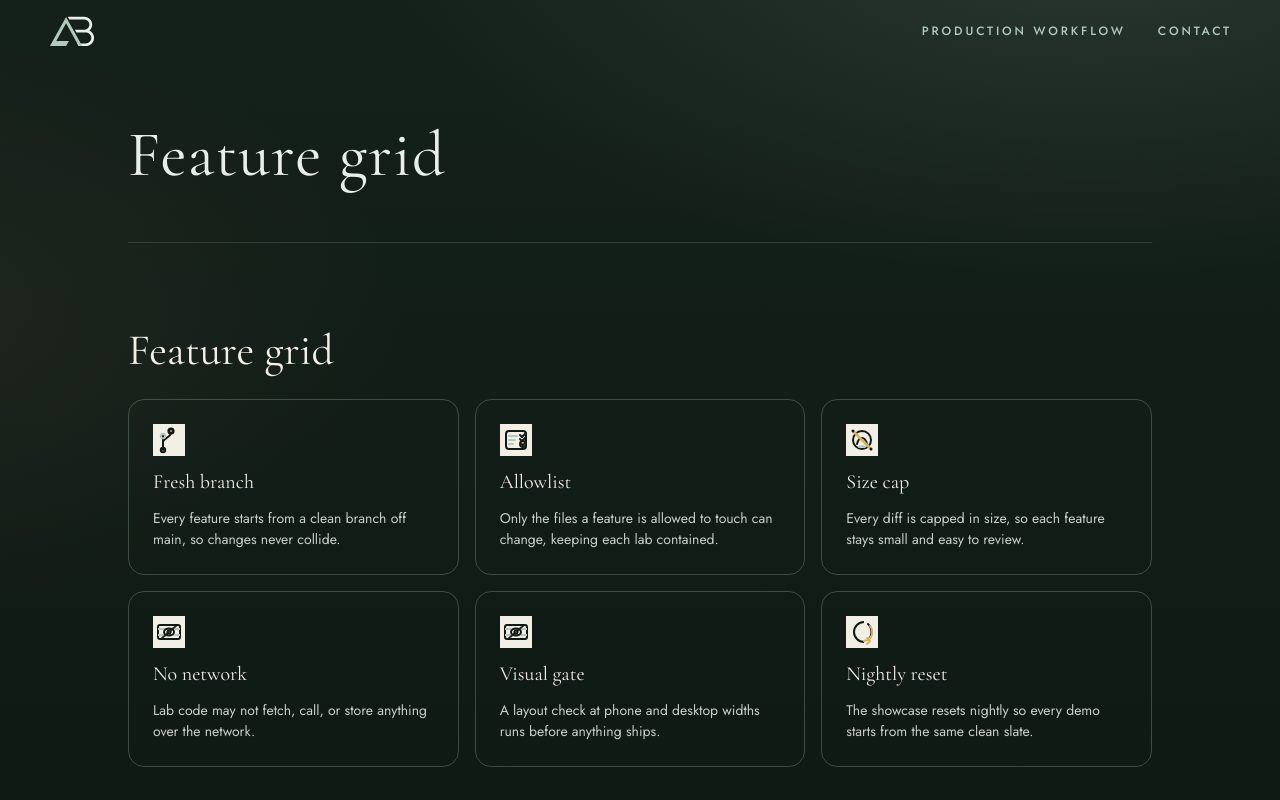
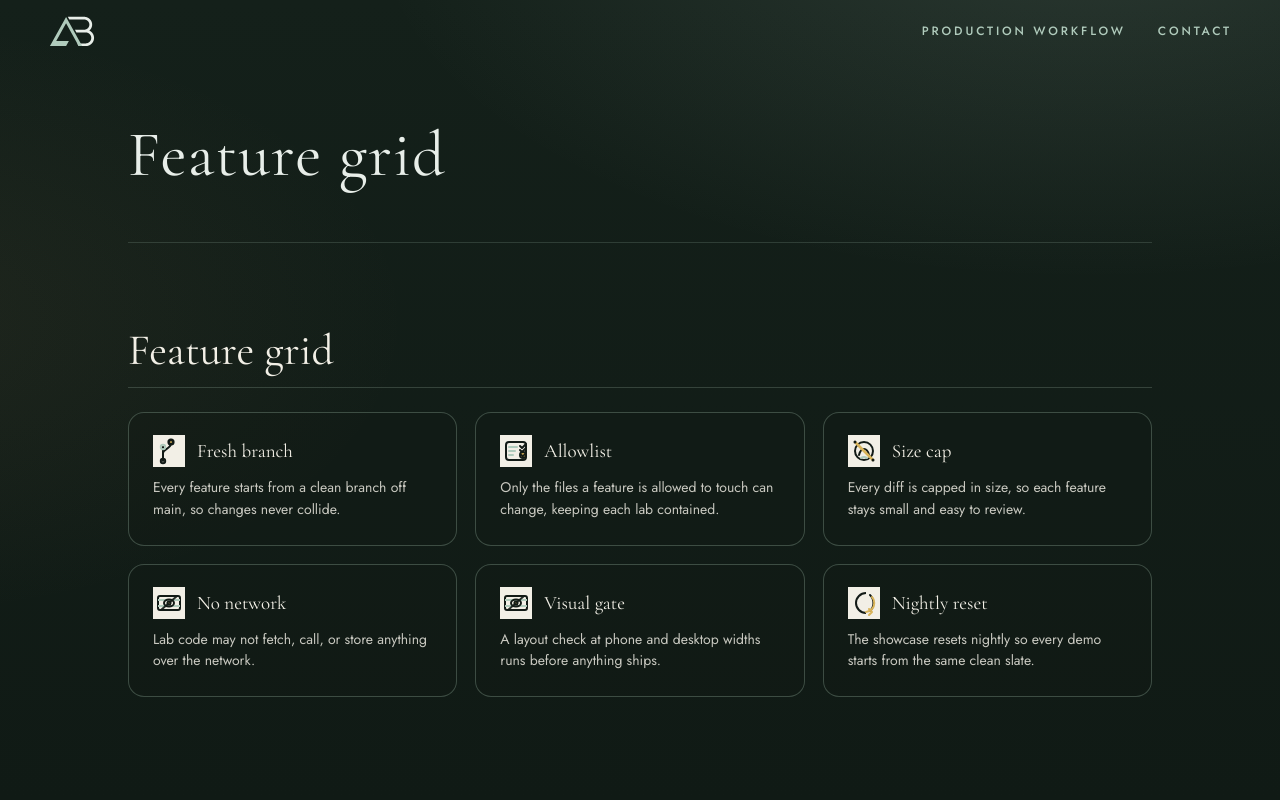
Before and after one commit to ashtonbach/agent-showcase, a Next.js app: page /showcase/ in a window 1280 px wide. Shown: the top 800 px of the page. Built offline with nearby package versions, Linux system fonts and the light colour scheme.

Commit message:
Feature: Feature grid (Author: Alder)
Co-authored-by: AshtonBach Coder <ashtonbach-coder@users.noreply.github.com>

```diff
--- a/app/lab/feature-grid/index.tsx
+++ b/app/lab/feature-grid/index.tsx
@@ -1,72 +1,138 @@
 "use client";
-import { useState } from "react";
+import { useCallback, useState } from "react";
 
-type Guardrail = { title: string; text: string };
+const ITEMS = [
+  { title: "Fresh branch", body: "Every feature starts from a clean branch off main, so changes never collide." },
+  { title: "Allowlist", body: "Only the files a feature is allowed to touch can change, keeping each lab contained." },
+  { title: "Size cap", body: "Every diff is capped in size, so each feature stays small and easy to review." },
+  { title: "No network", body: "Lab code may not fetch, call, or store anything over the network." },
+  { title: "Visual gate", body: "A layout check at phone and desktop widths runs before anything ships." },
+  { title: "Nightly reset", body: "The showcase resets nightly so every demo starts from the same clean slate." },
+] as const;
 
-const GUARDRAILS: Guardrail[] = [
-  { title: "Fresh branch", text: "Every feature starts from a clean branch off main, so changes never collide." },
-  { title: "Allowlist", text: "Only the files a feature is allowed to touch can change, keeping each lab contained." },
-  { title: "Size cap", text: "Every diff is capped in size, so each feature stays small and easy to review." },
-  { title: "No network", text: "Lab code may not fetch, call, or store anything over the network." },
-  { title: "Visual gate", text: "A layout check at phone and desktop widths runs before anything ships." },
-  { title: "Nightly reset", text: "The showcase resets nightly so every demo starts from the same clean slate." },
-];
-
-function FallbackIcon() {
+function InlineMark() {
   return (
-    <svg viewBox="0 0 32 32" width={32} height={32} aria-hidden="true">
-      <rect x="4" y="4" width="24" height="24" rx="6" fill="none" stroke="currentColor" strokeWidth="2" />
-      <path d="M11 16h10M16 11v10" stroke="currentColor" strokeWidth="2" strokeLinecap="round" />
+    <svg width={32} height={32} viewBox="0 0 32 32" aria-hidden="true">
+      <path d="M8 16h16" stroke="currentColor" strokeWidth="2" strokeLinecap="round" />
+      <path d="M16 8v16" stroke="currentColor" strokeWidth="2" strokeLinecap="round" />
     </svg>
   );
 }
 
-export default function Lab() {
-  const [artOk, setArtOk] = useState<boolean[]>(() => GUARDRAILS.map(() => true));
+export default function FeatureGridLab() {
+  const [broken, setBroken] = useState<Record<number, true>>({});
+  const markBroken = useCallback((idx: number) => {
+    setBroken((prev) => (prev[idx] ? prev : { ...prev, [idx]: true }));
+  }, []);
 
   return (
-    <section data-lab="feature-grid" aria-labelledby="feature-grid-h2">
-      <h2 id="feature-grid-h2">Feature grid</h2>
-      <ul className="lab-fg-grid">
-        {GUARDRAILS.map((g, i) => (
-          <li className="lab-fg-card" key={g.title}>
-            <span className="lab-fg-icon-wrap">
-              {artOk[i] ? (
+    <section data-lab="feature-grid" aria-labelledby="fg-heading">
+      <h2 id="fg-heading">Feature grid</h2>
+      <ul className="lab-fglist">
+        {ITEMS.map((item, idx) => {
+          const useFallback = broken[idx];
+          return (
+            <li key={item.title} className="lab-fglist-item">
+              <div className="lab-fglist-head">
+                <span className="lab-fglist-icon" aria-hidden={useFallback ? true : undefined}>
+                  {useFallback ? (
+                    <span data-art="fallback" className="lab-fglist-fallback">
+                      <InlineMark />
+                    </span>
+                  ) : (
                     <img
                       data-art="image"
-                  src={`/lab/feature-grid/icon-${i}.svg`}
+                      src={`/lab/feature-grid/icon-${idx}.svg`}
                       width={32}
                       height={32}
                       alt=""
-                  onError={() =>
-                    setArtOk((prev) => prev.map((v, idx) => (idx === i ? false : v)))
-                  }
+                      onError={() => markBroken(idx)}
                     />
-              ) : (
-                <span data-art="fallback" aria-hidden="true" className="lab-fg-fallback">
-                  <FallbackIcon />
-                </span>
                   )}
                 </span>
-            <h3 className="lab-fg-title">{g.title}</h3>
-            <p className="lab-fg-text">{g.text}</p>
+                <h3 className="lab-fglist-label">{item.title}</h3>
+              </div>
+              <p className="lab-fglist-copy">{item.body}</p>
             </li>
-        ))}
+          );
+        })}
       </ul>
-      <style>{css}</style>
+      <style>{styles}</style>
     </section>
   );
 }
 
-const css = `
-[data-lab="feature-grid"] { max-width: min(960px, 100%); margin: 8px auto 56px; color: #E8EEE9; }
-[data-lab="feature-grid"] h2 { font-family: var(--serif); font-weight: 400; font-size: 30px; margin: 0 0 24px; color: #F2EFE6; }
-.lab-fg-grid { list-style: none; margin: 0; padding: 0; display: grid; grid-template-columns: repeat(3, 1fr); gap: 16px; }
-.lab-fg-card { border: 1px solid rgba(176,203,188,0.28); border-radius: 16px; padding: 24px; display: flex; flex-direction: column; gap: 10px; }
-.lab-fg-icon-wrap { display: inline-flex; width: 32px; height: 32px; color: var(--sage); }
-.lab-fg-fallback { display: inline-flex; width: 32px; height: 32px; color: var(--sage); background: rgba(176,203,188,0.16); border-radius: 8px; align-items: center; justify-content: center; }
-.lab-fg-title { font-family: var(--serif); font-weight: 400; font-size: 20px; margin: 0; color: #F2EFE6; }
-.lab-fg-text { font-size: 14px; line-height: 1.5; margin: 0; color: rgba(232,238,233,0.85); }
-@media (max-width: 900px) { .lab-fg-grid { grid-template-columns: repeat(2, 1fr); } }
-@media (max-width: 600px) { .lab-fg-grid { grid-template-columns: 1fr; } }
+const styles = `
+[data-lab="feature-grid"] {
+  width: min(960px, 100%);
+  margin: 8px auto 56px;
+  color: var(--mist, #E8EEE9);
+}
+[data-lab="feature-grid"] > h2 {
+  font-family: var(--serif);
+  font-weight: 400;
+  font-size: 30px;
+  line-height: 1.2;
+  margin: 0 0 28px;
+  color: #F2EFE6;
+  padding-bottom: 12px;
+  border-bottom: 1px solid rgba(176, 203, 188, 0.22);
+}
+.lab-fglist {
+  display: grid;
+  grid-template-columns: repeat(3, minmax(0, 1fr));
+  gap: 18px;
+  list-style: none;
+  margin: 0;
+  padding: 0;
+}
+.lab-fglist-item {
+  border: 1px solid rgba(176, 203, 188, 0.28);
+  border-radius: 16px;
+  padding: 22px 24px 24px;
+  background: rgba(18, 26, 22, 0.35);
+}
+.lab-fglist-head {
+  display: flex;
+  align-items: center;
+  gap: 12px;
+  margin-bottom: 10px;
+}
+.lab-fglist-icon {
+  flex: 0 0 32px;
+  width: 32px;
+  height: 32px;
+  color: var(--sage);
+}
+.lab-fglist-fallback {
+  display: flex;
+  align-items: center;
+  justify-content: center;
+  width: 32px;
+  height: 32px;
+  border-radius: 10px;
+  background: rgba(176, 203, 188, 0.14);
+}
+.lab-fglist-label {
+  margin: 0;
+  font-family: var(--serif);
+  font-weight: 400;
+  font-size: 19px;
+  color: #F2EFE6;
+}
+.lab-fglist-copy {
+  margin: 0;
+  font-size: 14px;
+  line-height: 1.55;
+  color: rgba(242, 239, 230, 0.82);
+}
+@media (max-width: 900px) {
+  .lab-fglist { grid-template-columns: repeat(2, minmax(0, 1fr)); }
+}
+@media (max-width: 600px) {
+  .lab-fglist { grid-template-columns: 1fr; width: min(720px, 100%); }
+}
+@media (prefers-reduced-motion: reduce) {
+  .lab-fglist-item { transition: none; }
+}
 `;
```
Lines whose indentation alone changed are shown as unchanged.
